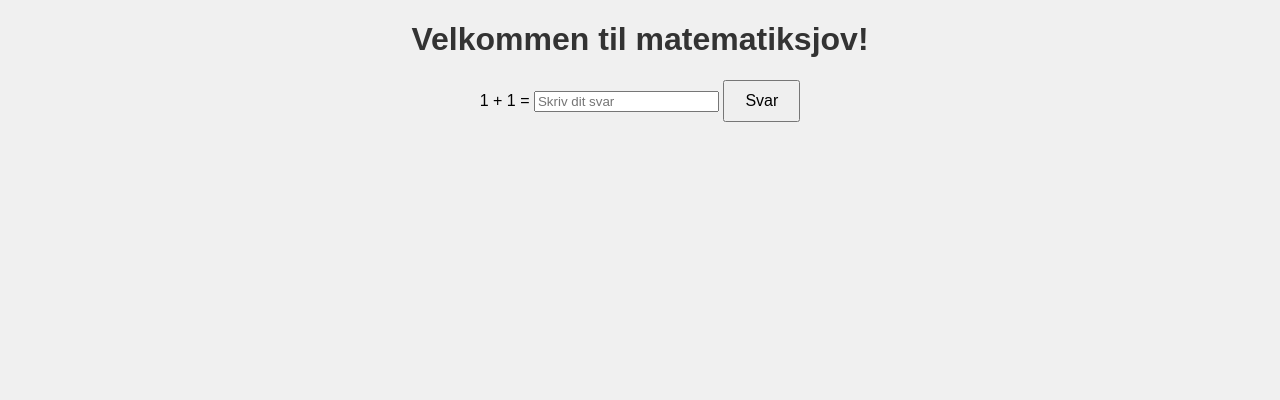
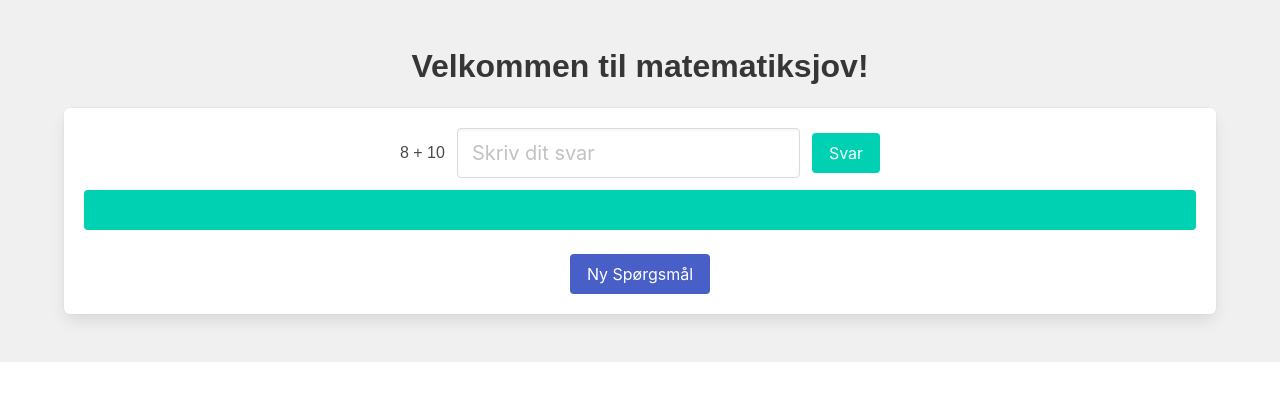
Before and after one commit to BongoSort/Math, a website: page index.html in a window 1280 px wide. Drawn offline with nearby package versions, Linux system fonts and the light colour scheme.

Commit message:
Page working, simple q's

```diff
--- a/index.html
+++ b/index.html
@@ -4,16 +4,34 @@
     <meta charset="UTF-8">
     <meta name="viewport" content="width=device-width, initial-scale=1.0">
     <title>Matematiksjov</title>
+    <link rel="stylesheet" href="https://cdn.jsdelivr.net/npm/bulma@0.9.3/css/bulma.min.css">
     <link rel="stylesheet" href="styles.css">
 </head>
 <body>
-    <h1>Velkommen til matematiksjov!</h1>
-    <div id="question">1 + 1 =
-        <input type="text" id="answer" placeholder="Skriv dit svar">
-    <button id="submitButton">Svar</button>
-    <div id="result"></div>
-    </div>
+    <section class="section">
+        <div class="container">
+            <h1 class="title has-text-centered">Velkommen til matematiksjov!</h1>
+            <div class="box">
+                <div class="field is-grouped is-grouped-centered is-flex is-align-items-center">
+                    <div class="control is-flex is-align-items-center">
+                        <div id="question" class="has-text-centered">1 + 1 =</div>
+                    </div>
+                    <div class="control">
+                        <input class="input is-medium" type="text" id="answer" placeholder="Skriv dit svar">
+                    </div>
+                    <div class="control">
+                        <button class="button is-primary" id="submitButton">Svar</button>
+                    </div>
+                </div>
+                <div class="notification is-primary has-text-centered" id="result"></div>
+                <div class="field is-grouped is-grouped-centered">
+                    <div class="control">
+                        <button class="button is-link" id="newQuestionButton">Ny Spørgsmål</button>
+                    </div>
+                </div>
+            </div>
+        </div>
+    </section>
     <script src="script.js"></script>
 </body>
-
 </html>
--- a/script.js
+++ b/script.js
@@ -1,9 +1,38 @@
-document.getElementById('submitButton').addEventListener('click', function() {
+// Variables to store the question text and correct answer
+let questionText;
+let correctAnswer;
+
+
+
+// Set up the initial question and answer
+document.addEventListener('DOMContentLoaded', (event) => {
+  newQuestion();
+  document.getElementById('submitButton').addEventListener('click', checkAnswer);
+  document.getElementById('answer').addEventListener('keydown', function(event) {
+    if (event.key === 'Enter') {
+      checkAnswer();
+    }
+  });
+  document.getElementById('newQuestionButton').addEventListener('click', newQuestion);
+});
+
+// Handle submit button click
+document.getElementById('submitButton').addEventListener('click', checkAnswer);
+
+// Handle Enter key press in the input field
+document.getElementById('answer').addEventListener('keydown', function(event) {
+    if (event.key === 'Enter') {
+        checkAnswer();
+    }
+});
+
+// Handle new question button click
+document.getElementById('submitButton').addEventListener('click', newQuestion);
+
+// Function to check the answer
+function checkAnswer() {
   // Get the user input
   const userAnswer = document.getElementById('answer').value;
-
-  // The correct answer for the statement "1 + 1"
-  const correctAnswer = 2;
 
   // Get the result div to display the result
   const resultDiv = document.getElementById('result');
@@ -16,4 +45,53 @@ document.getElementById('submitButton').addEventListener('click', function() {
       resultDiv.innerHTML = 'Forkert, prøv igen!';
       resultDiv.style.color = 'red';
   }
-});
+};
+
+// Function to generate a random question
+function generateQuestion() {
+  // Generate a random number between 1 and 10
+  const num1 = getRndInteger(1,10);
+  // Generate another random number between 1 and 10
+  const num2 = getRndInteger(1,10);
+  // Generate a math symbol randomly
+  const symbols = ['+', '-'];
+  const symbol = symbols[Math.floor(Math.random() * symbols.length)];
+  // Generate the question text
+  return `${num1} ${symbol} ${num2}`;
+}
+
+
+// Function to generate a new question and update the UI
+function newQuestion() {
+  questionText = generateQuestion();
+  correctAnswer = generateAnswer();
+  document.getElementById('question').textContent = questionText;
+  document.getElementById('answer').value = '';
+  document.getElementById('result').innerHTML = '';
+}
+
+// Calculates the answer based on the question text
+function generateAnswer() {
+  // Split the question text based on the space character
+  const parts = questionText.split(' ');
+  // Get the first number
+  const num1 = parseInt(parts[0]);
+  // Get the math symbol
+  const symbol = parts[1];
+  // Get the second number
+  const num2 = parseInt(parts[2]);
+  // Calculate the answer based on the symbol
+  switch (symbol) {
+      case '+':
+          return num1 + num2;
+      case '-':
+          return num1 - num2;
+      default:
+          return null;
+  }
+}
+
+// Function to generate a random integer between min and max, both inclusive
+function getRndInteger(min, max) {
+  return Math.floor(Math.random() * (max - min + 1) ) + min;
+}
```
